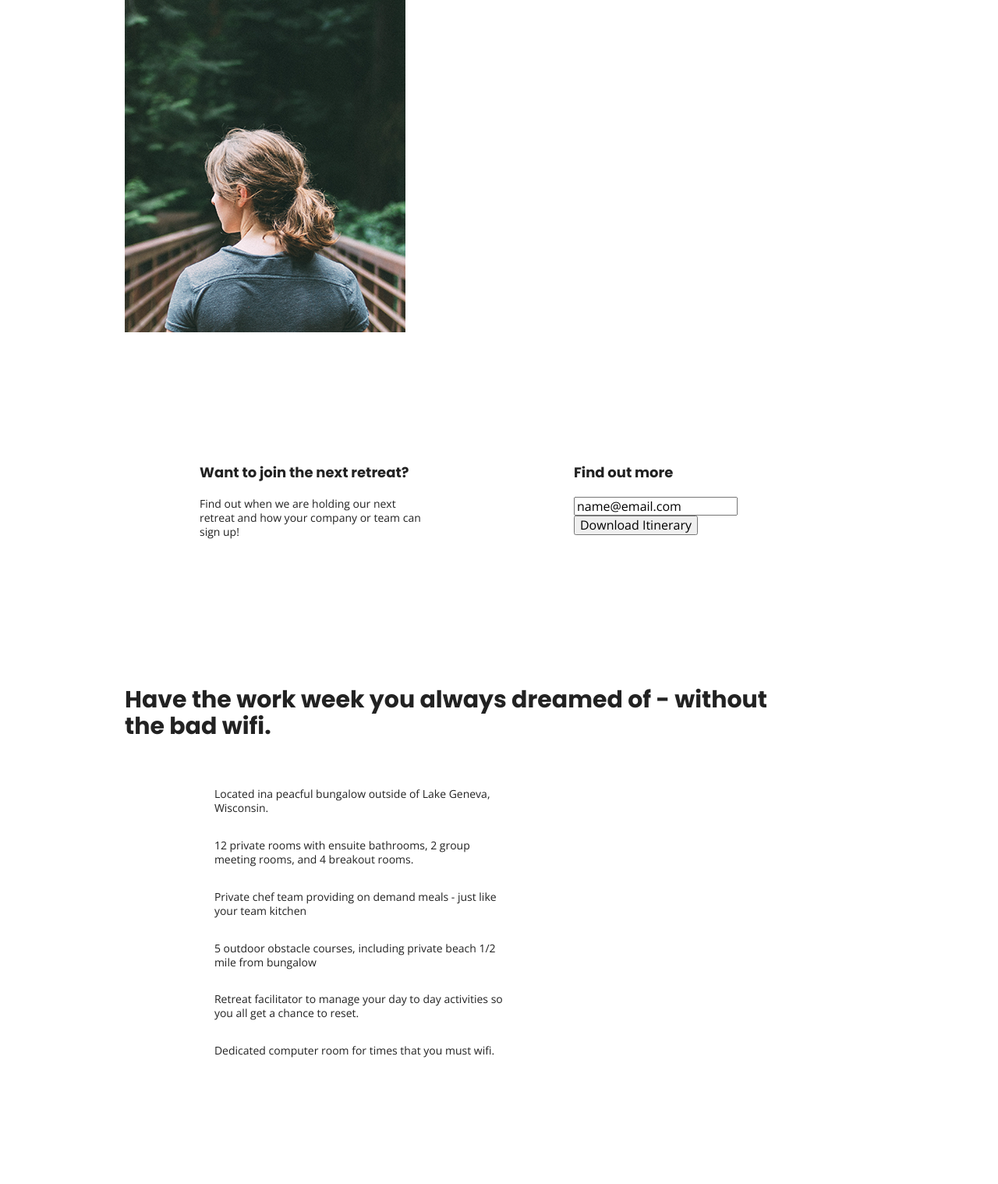
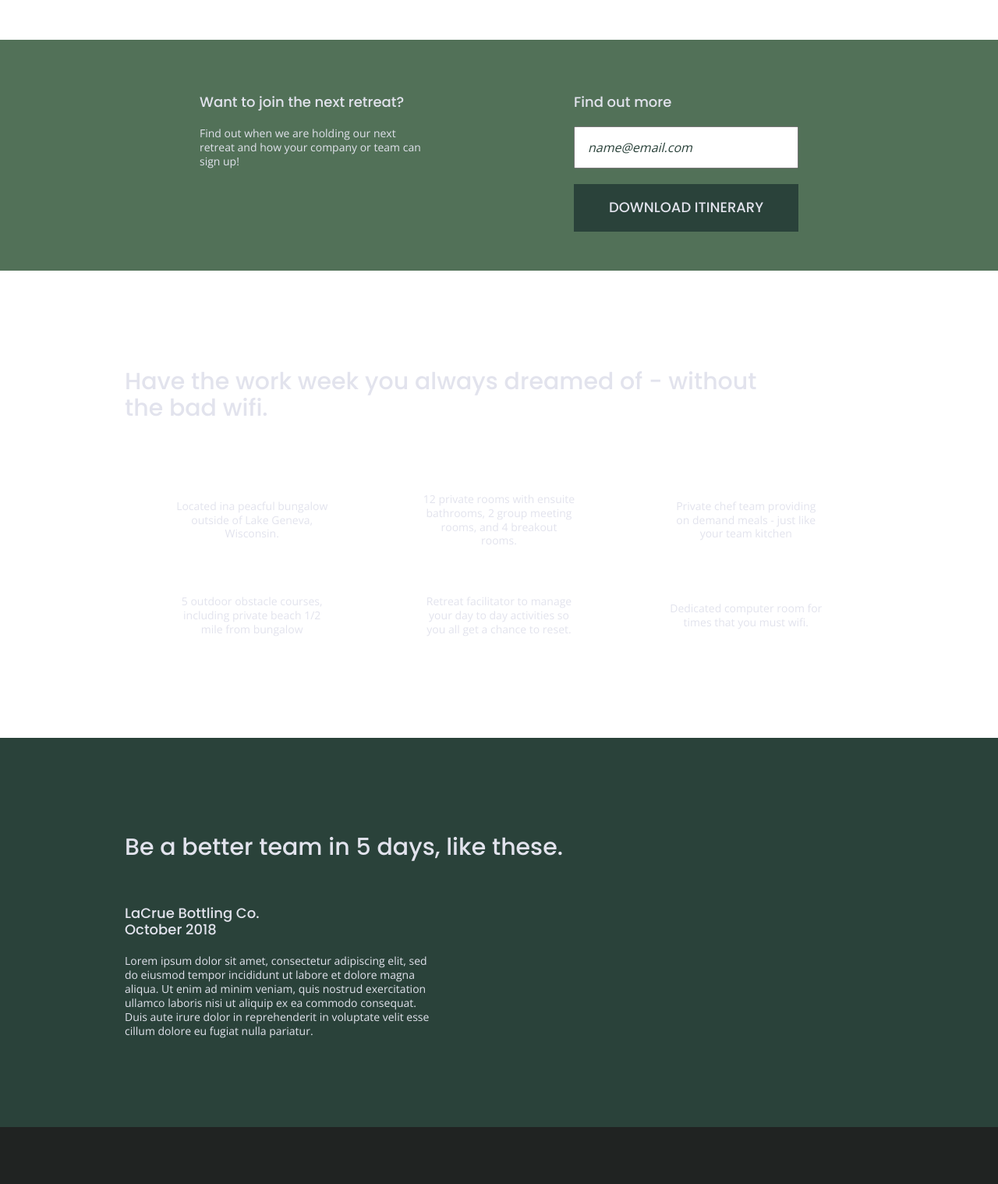
Before and after one commit to Ari-bot-unlimited/unplugged-retreat, a website built with Parcel: page index.html in a window 1280 px wide. Shown: the part 373-1891 px from the top of the page at 78% size. Built offline with nearby package versions, Linux system fonts and the light colour scheme.

Commit message:
more styles

```diff
--- a/css/main.css
+++ b/css/main.css
@@ -95,6 +95,7 @@ html {
 body {
   font-family: 'Open Sans', sans-serif;
   font-size: 1em;
+  color: #e2e3ed;
   text-align: left;
 }
 
@@ -111,11 +112,13 @@ a {
 h2 {
   font-family: 'Poppins', sans-serif;
   font-size: 1.875em;
+  font-weight: 500;
 }
 
 h3,
 h4 {
   font-family: 'Poppins', sans-serif;
+  font-weight: 500;
   margin: 20px 0;
   font-size: 1.125em;
 }
@@ -138,6 +141,7 @@ address {
 
   header,
   footer {
+  background-color: #202322;
   display: flex;
   justify-content: center;
   align-items: center;
@@ -162,6 +166,7 @@ header .content-wrapper {
   width: 100%;
   height: 1px;
   margin: 10px 0 20px 0;
+  background: #3a3a3a;
 }
 
 header nav {
@@ -170,6 +175,9 @@ header nav {
   align-items: center;
   flex-flow: row wrap;
   width: 60%;
+  font-weight: 700;
+  font-size: 1.125em;
+  text-transform: uppercase;
 }
 
 header nav ul {
@@ -179,13 +187,14 @@ header nav ul {
 }
 
 header nav ul li {
-  font-size: 1.12em;
+  font-size: 1.125em;
 }
 
 /* Footer styles */
 
 footer {
   flex-direction: column;
+  text-align: center;
 }
 
 footer p {
@@ -227,9 +236,11 @@ footer .copyright {
   flex-flow: row wrap;
 }
 
-h1 {
+.hero-area h1 {
   font-family: 'Poppins', sans-serif;
   font-size: 2.25em;
+  font-weight: 500;
+  line-height: 1.2;
 }
 /* Aside */
 
@@ -238,6 +249,33 @@ aside {
   justify-content: center;
   align-items: center;
   flex-flow: row wrap;
+  background-color: #527158;
+}
+
+aside .form {
+  margin-top: 30px;
+}
+
+input[type=text] {
+  box-sizing: border-box;
+  width: 100%;
+  color: #2a423a;
+  font-style: italic;
+  padding: 1em;
+}
+
+input[type=button] {
+  width: 100%;
+  padding: 20px 0;
+  margin-top: 20px;
+  background-color: #2a423a;
+  font-family: 'Poppins', Helvetica, Arial, sans-serif;
+  font-weight: 500;
+  font-size: 1.125em;
+  color: #e2e3ed;
+  border: none;
+  text-align: center;
+  text-transform: uppercase;
 }
 
 /* Features */
@@ -265,6 +303,7 @@ aside {
 }
 
 .features p {
+  text-align: center;
   margin: 0;
 }
 
@@ -274,10 +313,12 @@ aside {
   display: flex;
   justify-content: center;
   flex-flow: row wrap;
+  background-color: #2a423a;
 }
 
 .reviews h2 {
   margin-bottom: 40px;
+  line-height: 1;
 }
 
 .reviews h3 {
@@ -294,6 +335,7 @@ aside {
     justify-content: center;
     align-items: center;
     flex-flow: row wrap;
+    background-color: #527158;
   }
 
   .contact-section {
@@ -301,6 +343,7 @@ aside {
     justify-content: center;
     align-items: center;
     flex-flow: row wrap;
+    background-color: #2a423a;
   }
 
   .contat-content p {
@@ -316,6 +359,7 @@ aside {
     justify-content: center;
     align-items: center;
     flex-flow: row wrap;
+    background-color: #527158;
   }
 
   .faq .content-wrapper {
@@ -328,11 +372,17 @@ aside {
 
   .faq h2 {
     margin-bottom: 40px;
+    line-height: 1;
   }
 
   .faq-content {
     margin-bottom: 50px;
   }
+
+  .faq-content h4 {
+    line-height: 1.333;
+  }
+
 /* ==========================================================================
    Helper classes
    ========================================================================== */
@@ -435,6 +485,7 @@ aside {
   header {
     justify-content: space-around;
     padding: 33px 0;
+
   }
 
   header .content-wrapper {
@@ -464,6 +515,12 @@ aside {
      justify-content: space-between;
      flex-flow: row wrap;
    }
+
+   aside .form {
+    margin-top: 30px;
+  }
+
+
 
    aside .content-wrapper .form-description,
    aside .content-wrapper .form {
--- a/index.html
+++ b/index.html
@@ -30,7 +30,7 @@
 <header>
   <div class="content-wrapper">
     <a href="#">
-      <img src="img/logo.png" alt ="unplugged logo">
+      <img src="" alt ="unplugged logo">
     </a>
     <div class="header-divider"></div>
     <nav>
@@ -47,8 +47,6 @@
   <section class="hero-area">
     <div class="content-wrapper">
     <h1>Retreat from the desk, return refreshed.</h1>
-    <!--this may need to be an image container with the image in the css to have the text go over the top?-->
-    <img src="img/foot-bridge.png" alt="person walking on foot-bridge"/>
    </div>
   </section>
 
@@ -60,8 +58,7 @@
       </div>
       <div class="form">
         <h3>Find out more</h3>
-         <!--I'm not really sure if I can add a class tag to this?-->
-        <input class= "email-input" type="text" name="name" value="name@email.com">
+        <input type="text" name="name" value="name@email.com">
         <input type="button" value="Download Itinerary">
       </div>
     </div>
@@ -70,39 +67,64 @@
   <section class="features">
     <div class="content-wrapper">
       <h2>Have the work week you always dreamed of - without the bad wifi.</h2>
-      <article class="feature-items">
-        <p class="fontawesome-icon"></p>
-        <p class="features-item-description">Located ina peacful bungalow outside of Lake Geneva, Wisconsin.</p>
+      <div class="features-items">
+        <article>
+          <p class="fontawesome-icon">
+          </p>
+          <p class="features-item-description">
+            Located ina peacful bungalow outside of Lake Geneva, Wisconsin.
+          </p>
         </article>
-      <article class="feature-items">
-        <p class="fontawesome-icon"></p>
-        <p class="features-item-description">12 private rooms with ensuite bathrooms, 2 group meeting rooms, and 4 breakout rooms.</p>
+        <article>
+          <p class="fontawesome-icon">
+          </p>
+          <p class="features-item-description">
+            12 private rooms with ensuite bathrooms, 2 group meeting rooms, and 4 breakout rooms.
+          </p>
         </article>
-      <article class="feature-items">
-        <p class="fontawesome-icon"></p>
-        <p class="features-item-description">Private chef team providing on demand meals - just like your team kitchen</p>
+        <article>
+          <p class="fontawesome-icon">
+          </p>
+          <p class="features-item-description">
+            Private chef team providing on demand meals - just like your team kitchen
+          </p>
         </article>
-      <article class="feature-items">
-        <p class="fontawesome-icon"></p>
-        <p class="features-item-description">5 outdoor obstacle courses, including private beach 1/2 mile from bungalow</p>
+        <article>
+          <p class="fontawesome-icon">
+          </p>
+          <p class="features-item-description">
+            5 outdoor obstacle courses, including private beach 1/2 mile from bungalow
+          </p>
         </article>
-      <article class="feature-items">
-        <p class="fontawesome-icon"></p>
-        <p class="features-item-description">Retreat facilitator to manage your day to day activities so you all get a chance to reset.</p>
+        <article>
+          <p class="fontawesome-icon">
+          </p>
+          <p class="features-item-description">
+            Retreat facilitator to manage your day to day activities so you all get a chance to reset.
+          </p>
         </article>
-      <article class="feature-items">
-        <p class="fontawesome-icon"></p>
-        <p class="features-item-description">Dedicated computer room for times that you must wifi.</p>
+        <article>
+          <p class="fontawesome-icon">
+          </p>
+          <p class="features-item-description">
+            Dedicated computer room for times that you must wifi.
+          </p>
         </article>
+      </div>
     </div>
   </section>
 
   <section class="reviews">
     <div class="content-wrapper">
       <h2>Be a better team in 5 days, like these.</h2>
-      <img src="img/group.png" alt="LaCrue team photo"/>
-      <h3>LaCrue Bottling Co.<br>October 2017</h3>
-      <p>Lorem ipsum dolor sit amet, consectetur adipiscing elit, sed do eiusmod tempor incididunt ut labore et dolore magna aliqua. Ut enim ad minim veniam, quis nostrud exercitation ullamco laboris nisi ut aliquip ex ea commodo consequat. Duis aute irure dolor in reprehenderit in voluptate velit esse cillum dolore eu fugiat nulla pariatur.</p>
+      <article>
+        <div>
+          <h3>LaCrue Bottling Co.<br>October 2018</h3>
+          <p>
+            Lorem ipsum dolor sit amet, consectetur adipiscing elit, sed do eiusmod tempor incididunt ut labore et dolore magna aliqua. Ut enim ad minim veniam, quis nostrud exercitation ullamco laboris nisi ut aliquip ex ea commodo consequat. Duis aute irure dolor in reprehenderit in voluptate velit esse cillum dolore eu fugiat nulla pariatur.
+          </p>
+        </div>
+      </article>
     </div>
   </section>
 
@@ -119,7 +141,7 @@
         </p>
       </address>
       <div class="social">
-        <h3>Social</h3>
+        <h4>Social</h4>
         <div class="social-icons">
           <p>
             <a href="https://www.facebook.com/yoursite" target="_blank"></a>
```
Lines whose indentation alone changed are shown as unchanged.
